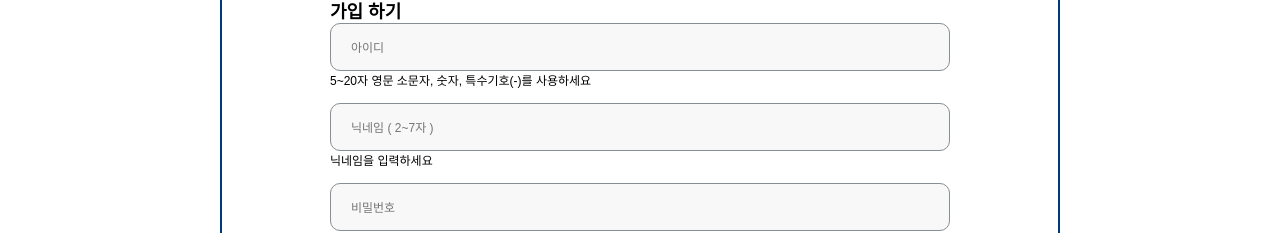
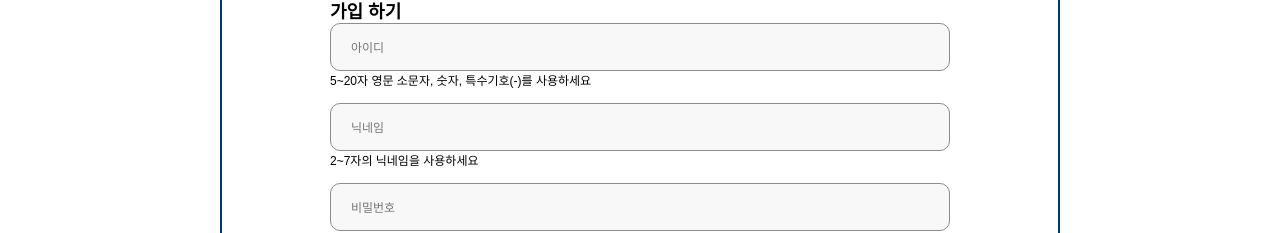
Before and after one commit to gabmin/Front-End, a React (Create React App) app: page /signup in a window 1280 px wide. Shown: the part 408-641 px from the top of the page. Built offline with nearby package versions, Linux system fonts and the light colour scheme; no server answers.

Commit message:
[edit] 비밀번호 안내문구 추가

```diff
--- a/src/pages/Signup.js
+++ b/src/pages/Signup.js
@@ -36,24 +36,28 @@ const Signup = () => {
   const [passwordCheck, setPasswordCheck] = useInput("");
   const [age, setAge] = useInput("");
   const [idError, setIdError] = useState(false);
-  const [idNotice, setIdNotice] = useState(false);
+  const [idNotice, setIdNotice] = useState(true);
   const [idDupCheck, setIdDupCheck] = useState(false);
-  const [nickNotice, setNickNotice] = useState(false);
+  const [nickNotice, setNickNotice] = useState(true);
   const [nickDupCheck, setNickDupCheck] = useState(false);
   const [nickError, setNickError] = useState(false);
   const [nickLength, setNickLength] = useState(false);
-  const [passwordError, setPasswordError] = useState(false);
+  const [passwordError, setPasswordError] = useState(true);
   const [passwordNotice, setPasswordNotice] = useState(true);
   const [passwordEqual, setPasswordEqual] = useState(false);
   const [ageError, setAgeError] = useState(false);
 
   useEffect(() => {
-    setIdNotice(false);
+    if (id.trim()) {
+      setIdNotice(false);
+    }
     setIdDupCheck(false);
   }, [id]);
 
   useEffect(() => {
-    setNickNotice(false);
+    if (nickname.trim()) {
+      setNickNotice(false);
+    }
     setNickDupCheck(false);
   }, [nickname]);
 
@@ -100,6 +104,7 @@ const Signup = () => {
   const nickChecker = useCallback(() => {
     if (nickname.length < 2 || nickname.length > 7) {
       setNickLength(true);
+      setNickNotice(false);
       return;
     }
     setNickLength(false);
@@ -109,6 +114,7 @@ const Signup = () => {
       return false;
     }
     setNickError(false);
+    setNickNotice(false);
     return true;
   }, [nickname]);
 
@@ -191,8 +197,12 @@ const Signup = () => {
           userId: id,
         }),
       );
-      setIdNotice(true);
       setIdDupCheck(true);
+      if (!id.trim()) {
+        setIdNotice(true);
+        return;
+      }
+      setIdNotice(false);
     },
     [dispatch, id, idChecker],
   );
@@ -206,8 +216,12 @@ const Signup = () => {
           nickname,
         }),
       );
-      setNickNotice(true);
       setNickDupCheck(true);
+      if (!nickname.trim()) {
+        setNickNotice(true);
+        return;
+      }
+      setNickNotice(false);
     },
     [dispatch, nickname, nickChecker],
   );
@@ -247,18 +261,18 @@ const Signup = () => {
                   data-testid="idInput"
                 />
               </InputWrapper>
-              {!idNotice && (
+              {idNotice && (
                 <span style={{ color: "black" }}>
                   5~20자 영문 소문자, 숫자, 특수기호(-)를 사용하세요
                 </span>
               )}
-              {idError && !checkIdDupLoading && idNotice && (
+              {idError && !checkIdDupLoading && !idNotice && (
                 <span>5~20자 영문 소문자, 숫자, 특수기호(-)만 가능합니다</span>
               )}
               {checkIdDupResult &&
                 !idError &&
                 !checkIdDupLoading &&
-                idNotice && (
+                !idNotice && (
                   <span style={{ color: blue }}>사용가능한 아이디 입니다</span>
                 )}
               {checkIdDupResult === false && !checkIdDupLoading && idNotice && (
@@ -271,27 +285,29 @@ const Signup = () => {
                   type="text"
                   value={nickname}
                   onChange={onChangeNickname}
-                  placeholder="닉네임 ( 2~7자 )"
+                  placeholder="닉네임"
                   onBlur={onClickNickDup}
                   data-testid="nickInput"
                 />
               </InputWrapper>
-              {!nickNotice && (
-                <span style={{ color: "black" }}>닉네임을 입력하세요</span>
+              {nickNotice && (
+                <span style={{ color: "black" }}>
+                  2~7자의 닉네임을 사용하세요
+                </span>
               )}
               {checkNickDupResult &&
                 !nickError &&
                 !checkNickDupLoading &&
                 !nickLength &&
-                nickNotice && (
+                !nickNotice && (
                   <span style={{ color: blue }}>사용가능한 닉네임 입니다</span>
                 )}
-              {nickLength && !checkNickDupLoading && nickNotice && (
+              {nickLength && !checkNickDupLoading && !nickNotice && (
                 <span>2~7자로 입력해 주세요</span>
               )}
               {checkNickDupResult === false &&
                 !checkNickDupLoading &&
-                nickNotice && <span>이미 사용중인 닉네임 입니다</span>}
+                !nickNotice && <span>이미 사용중인 닉네임 입니다</span>}
             </InputContent>
           </IdPwWrapper>
           <Content>
@@ -311,8 +327,11 @@ const Signup = () => {
                 8~16자 영문, 숫자, 특수문자를 사용하세요
               </span>
             )}
-            {passwordError && (
+            {!passwordNotice && passwordError && (
               <span>8~16자 영문, 숫자, 특수문자를 사용하세요</span>
+            )}
+            {!passwordNotice && !passwordError && (
+              <span style={{ color: blue }}>사용 가능한 비밀번호입니다</span>
             )}
           </Content>
           <Content>
```
